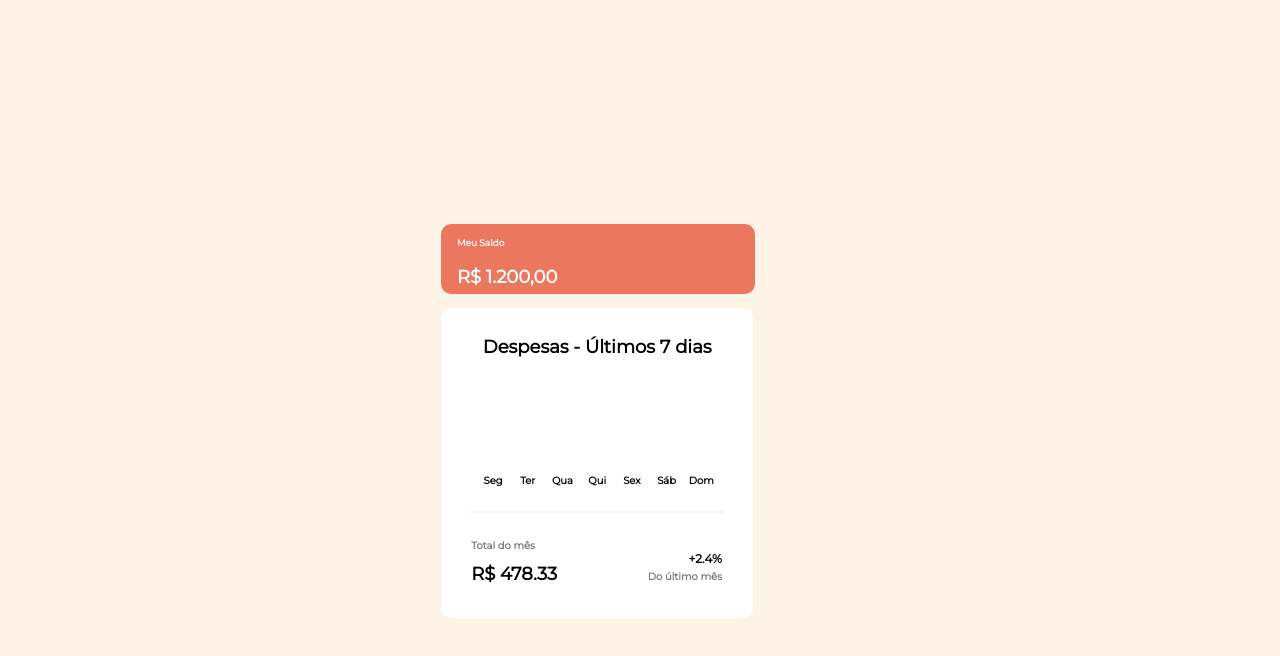
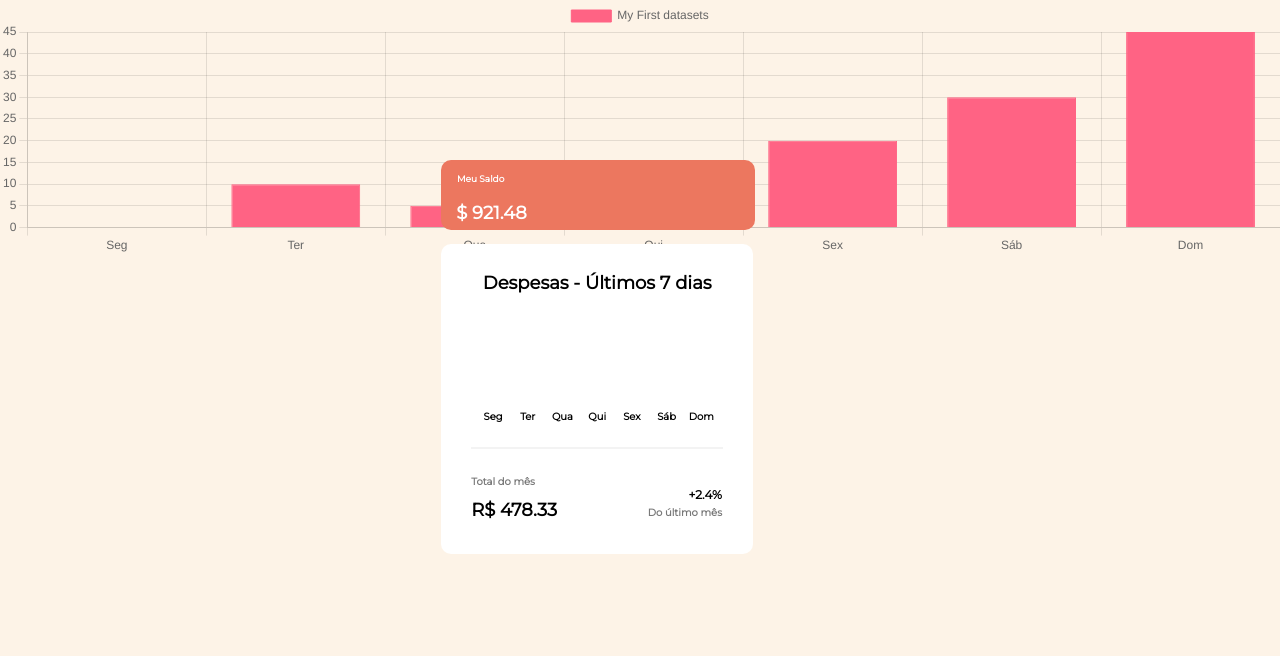
Before and after one commit to resarkis/controlefinanceiro, a website: page index.html in a window 1280 px wide. Drawn offline with nearby package versions, Linux system fonts and the light colour scheme.

Commit message:
Controle Financeiro

```diff
--- a/index.html
+++ b/index.html
@@ -6,6 +6,8 @@
         <meta name="viewport" content="width=device-width, initial-scale=1.0">
         <link rel="stylesheet" href="style.css">
         <link rel="stylesheet" href="reset.css">
+
+
         <link rel="preconnect" href="https://fonts.googleapis.com">
         <link rel="preconnect" href="https://fonts.gstatic.com" crossorigin>
         <link href="https://fonts.googleapis.com/css2?family=DM+Sans:ital,wght@0,700;1,700&family=Montserrat:ital,wght@0,400;1,300&display=swap" rel="stylesheet">
@@ -14,6 +16,12 @@
     </head>
 
     <body>
+        <div>
+            <canvas id="chart" width="100", height="20"></canvas>
+        </div>
+
+        <script src="https://cdn.jsdelivr.net/npm/chart.js"></script>
+        <script src="script.js"></script>
         <header>
 
         </header>
@@ -22,7 +30,7 @@
             <div class="conteiner">
                 <div class="top">
                     <p>Meu Saldo</p>
-                    <h1>R$ 1.200,00</h1>
+                    <h1>$ 921.48</h1>
                 </div>
 
                 <section class="mid-content">
--- /dev/null
+++ b/package.json
@@ -0,0 +1,5 @@
+{
+    "dependencies": {
+        "chart.js": "^4.0.1"
+    }
+}
--- /dev/null
+++ b/script.js
@@ -0,0 +1,17 @@
+let ctx = document.getElementById('chart').getContext('2d');
+
+let chart = new Chart(ctx, {
+    type: 'bar',
+    data: {
+        labels: ["Seg", "Ter", "Qua", "Qui", "Sex", "Sáb", "Dom"],
+        datasets: [{
+        label: "My First datasets",
+        backgroundColor: 'rgb(255, 99, 132)',
+        borderColor:'rgb(255, 99 , 132)',
+        data: [0, 10, 5, 2, 20, 30, 45],
+        borderWidth: 1
+        }]
+    },
+    options: {}
+
+});
--- a/style.css
+++ b/style.css
@@ -16,7 +16,7 @@ html{
     display: inline;
     position: absolute;
     right: 41%;
-    top: 28%;
+    top: 20%;
     width: auto;
     height: auto;
     font-family: 'DM Sans', sans-serif;
@@ -53,7 +53,7 @@ div .top{
     color: white;
     width: 110px;
     position: absolute;
-    left: 3.5%;
+    left: -1.5%;
     top: 55%;
     font-size: 18px;
 }
@@ -123,3 +123,9 @@ ul {
     font-size: 10px;
     color: #797979;
 }
+
+#chart{
+    position: absolute;
+    top: 0%;
+
+}
```
Also changed, not shown: 1 other file.
